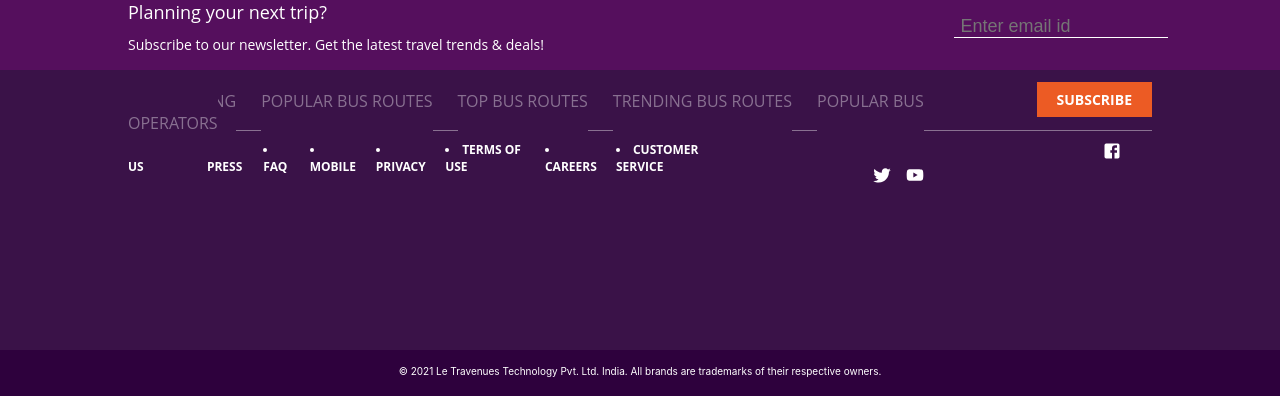
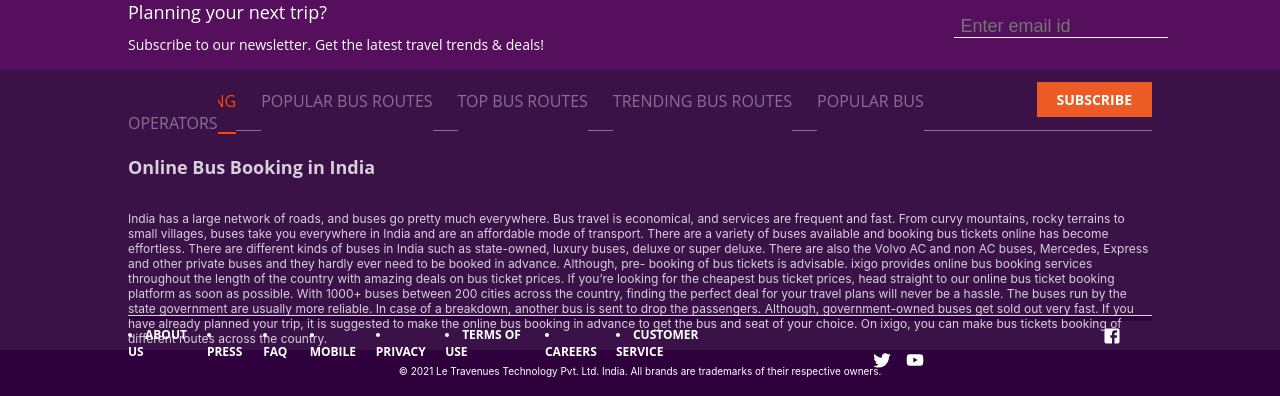
Before and after one commit to Sathyaprakashsp666/team-ixigo.com, a React (Create React App) app in the folder main/: page / in a window 1280 px wide. Shown: the part 3249-3645 px from the top of the page. Built offline with nearby package versions, Linux system fonts and the light colour scheme.

Commit message:
footer problem solve

```diff
--- a/main/src/Components/Footer/FooterLink.jsx
+++ b/main/src/Components/Footer/FooterLink.jsx
@@ -7,7 +7,7 @@ const FooterButton = () => {
     <div>
       <NavLink
         className={style.link}
-        to='/bus'
+        to='/'
         activeStyle={{
           color: 'orangered',
           borderBottom: '2px solid orangered'
--- a/main/src/Components/Footer/Routes.jsx
+++ b/main/src/Components/Footer/Routes.jsx
@@ -12,19 +12,19 @@ const FooterRoutes = () => {
     <div>
 
       <Switch>
-        <Route exact path="/bus" >
+        <Route exact path="/" >
           <Busbooking />
         </Route>
-        <Route exact path="/popular_opp">
+        <Route  path="/popular_opp">
           <PopularBusOpp />
         </Route>
-        <Route exact path="/popular_bus">
+        <Route  path="/popular_bus">
           <PopularBusRoutes />
         </Route>
-        <Route exact path="/top_bus">
+        <Route  path="/top_bus">
           <TopBusRoutes />
         </Route>
-        <Route exact path="/trading_bus">
+        <Route  path="/trading_bus">
           <TradingBusRoutes />
         </Route>
       </Switch>
```
